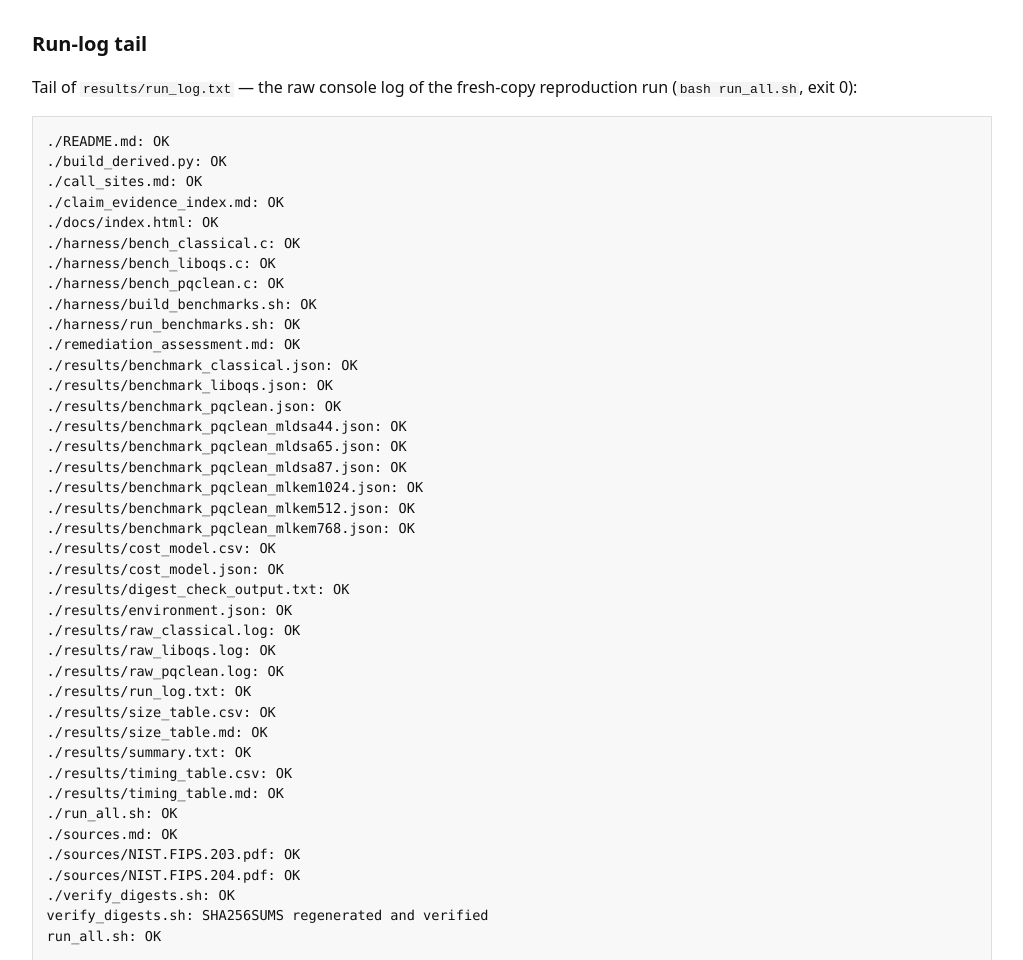
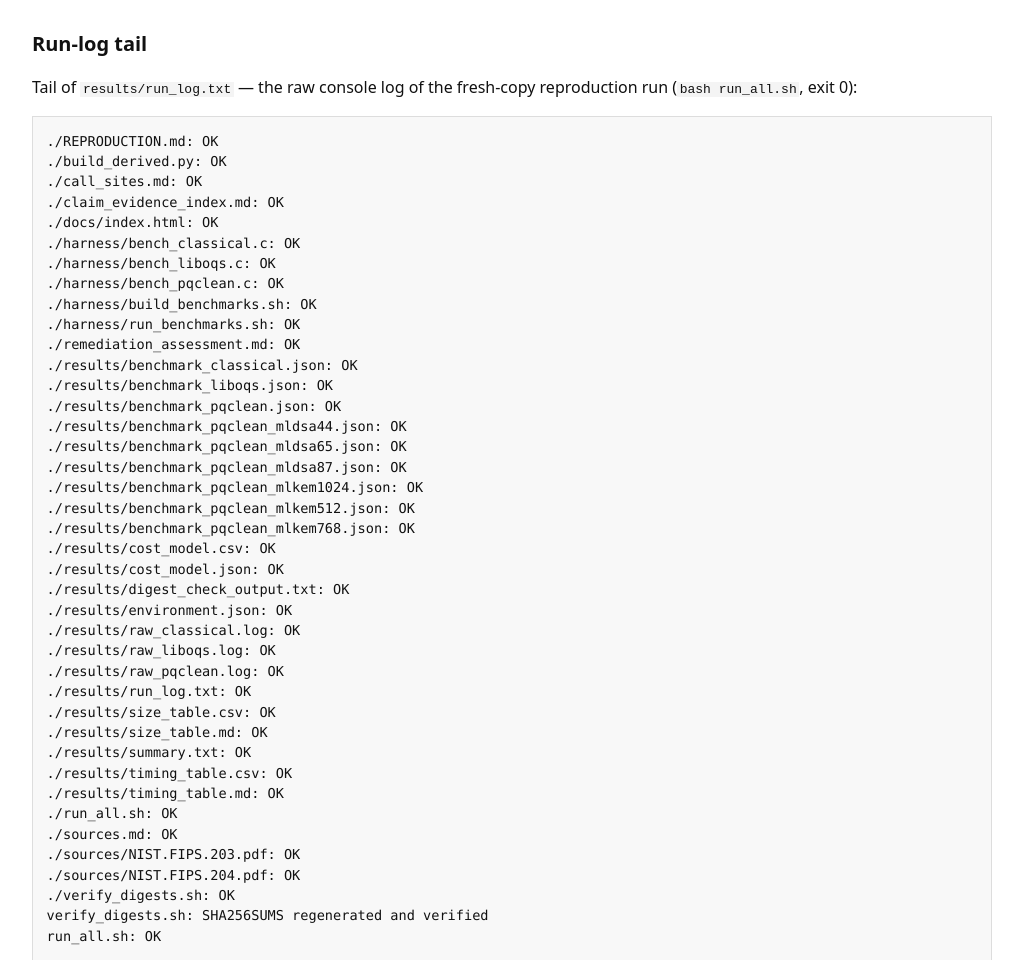
Before and after one commit to araupooo/postfiat-lattice-engine-benchmarking-pqc-remediation, a plain HTML site: page docs/index.html in a window 1280 px wide. Shown: the part 4218-5178 px from the top of the page, without its empty margins (128-1151 px from the left). Drawn offline with Linux system fonts and the light colour scheme.

Commit message:
Regenerate index.html with updated run-log tail

```diff
--- a/docs/index.html
+++ b/docs/index.html
@@ -191,7 +191,7 @@ manifest over every pack file except the manifest itself):</p>
 <h2>Run-log tail</h2>
 <p>Tail of <code>results/run_log.txt</code> — the raw console log of
 the fresh-copy reproduction run (<code>bash run_all.sh</code>, exit 0):</p>
-<pre class="mono">./README.md: OK
+<pre class="mono">./REPRODUCTION.md: OK
 ./build_derived.py: OK
 ./call_sites.md: OK
 ./claim_evidence_index.md: OK
```
